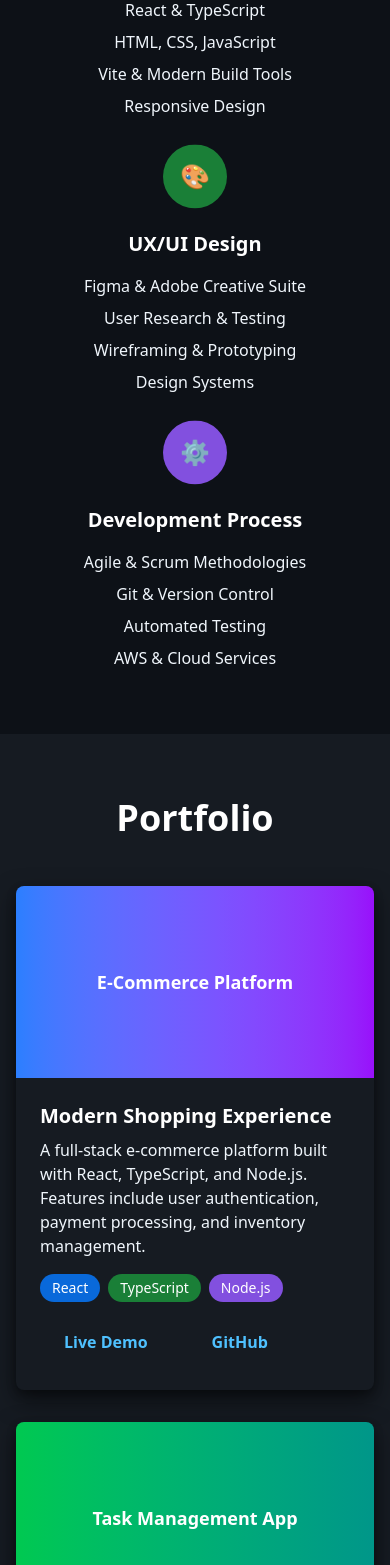
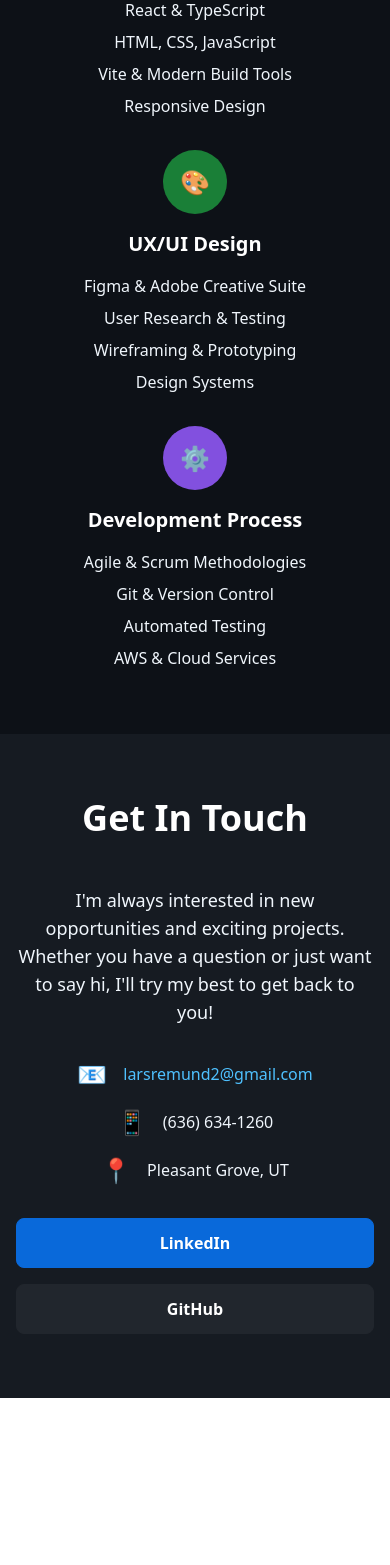
Before and after one commit to laremund/portfolio, a React (Vite) app: page / in a window 390 px wide. Shown: the part 3632-5197 px from the top of the page. After the commit the page ends 5030 px from the top, so only its background shows below. Built offline with nearby package versions, Linux system fonts and the light colour scheme.

Commit message:
feat(App): remove unused features

```diff
--- a/src/App.css
+++ b/src/App.css
@@ -53,25 +53,6 @@ textarea:focus {
   background-clip: text;
 }
 
-/* Animation for skill icons */
-@keyframes float {
-  0%, 100% { transform: translateY(0px); }
-  50% { transform: translateY(-10px); }
-}
-
-.skill-icon {
-  animation: float 3s ease-in-out infinite;
-}
-
-.skill-icon:nth-child(2) {
-  animation-delay: 0.5s;
-}
-
-.skill-icon:nth-child(3) {
-  animation-delay: 1s;
-}
-
-
 /* Mobile menu styles */
 @media (max-width: 768px) {
   .mobile-menu {
--- a/src/App.tsx
+++ b/src/App.tsx
@@ -1,8 +1,8 @@
 import './App.css'
 import ExperienceCard from './components/ExperienceCard/ExperienceCard'
 import { experienceData } from './components/ExperienceCard/experience'
-import PortfolioCard from './components/PortfolioCard/PortfolioCard'
-import { portfolioData } from './components/PortfolioCard/portfolio'
+// import PortfolioCard from './components/PortfolioCard/PortfolioCard'
+// import { portfolioData } from './components/PortfolioCard/portfolio'
 import Button from './components/Button/Button'
 import SkillChip from './components/SkillChip/SkillChip'
 
@@ -18,7 +18,7 @@ function App() {
               <a href="#about" className="transition-colors" style={{color: '#cccccc'}} onMouseEnter={(e) => (e.target as HTMLElement).style.color = '#ffffff'} onMouseLeave={(e) => (e.target as HTMLElement).style.color = '#cccccc'}>About</a>
               <a href="#experience" className="transition-colors" style={{color: '#cccccc'}} onMouseEnter={(e) => (e.target as HTMLElement).style.color = '#ffffff'} onMouseLeave={(e) => (e.target as HTMLElement).style.color = '#cccccc'}>Experience</a>
               <a href="#skills" className="transition-colors" style={{color: '#cccccc'}} onMouseEnter={(e) => (e.target as HTMLElement).style.color = '#ffffff'} onMouseLeave={(e) => (e.target as HTMLElement).style.color = '#cccccc'}>Skills</a>
-              <a href="#portfolio" className="transition-colors" style={{color: '#cccccc'}} onMouseEnter={(e) => (e.target as HTMLElement).style.color = '#ffffff'} onMouseLeave={(e) => (e.target as HTMLElement).style.color = '#cccccc'}>Portfolio</a>
+              {/* <a href="#portfolio" className="transition-colors" style={{color: '#cccccc'}} onMouseEnter={(e) => (e.target as HTMLElement).style.color = '#ffffff'} onMouseLeave={(e) => (e.target as HTMLElement).style.color = '#cccccc'}>Portfolio</a> */}
               <a href="#contact" className="transition-colors" style={{color: '#cccccc'}} onMouseEnter={(e) => (e.target as HTMLElement).style.color = '#ffffff'} onMouseLeave={(e) => (e.target as HTMLElement).style.color = '#cccccc'}>Contact</a>
             </div>
             <button className="md:hidden transition-colors" style={{color: '#cccccc'}} onMouseEnter={(e) => (e.target as HTMLElement).style.color = '#ffffff'} onMouseLeave={(e) => (e.target as HTMLElement).style.color = '#cccccc'}>
@@ -156,7 +156,7 @@ function App() {
       </section>
 
       {/* Portfolio Section */}
-      <section id="portfolio" className="py-16" style={{backgroundColor: '#161b22'}}>
+      {/* <section id="portfolio" className="py-16" style={{backgroundColor: '#161b22'}}>
         <div className="max-w-6xl mx-auto px-4 sm:px-6 lg:px-8">
           <h2 className="text-4xl font-bold text-center mb-12" style={{color: '#ffffff'}}>Portfolio</h2>
           <div className="grid md:grid-cols-2 lg:grid-cols-3 gap-8">
@@ -173,72 +173,40 @@ function App() {
             ))}
           </div>
         </div>
-      </section>
+      </section> */}
 
       {/* Contact Section */}
-      <section id="contact" className="py-16" style={{backgroundColor: '#0d1117'}}>
+      <section id="contact" className="py-16" style={{backgroundColor: '#161b22'}}>
         <div className="max-w-6xl mx-auto px-4 sm:px-6 lg:px-8">
           <h2 className="text-4xl font-bold text-center mb-12" style={{color: '#ffffff'}}>Get In Touch</h2>
-          <div className="grid md:grid-cols-2 gap-12">
-            <div>
-              <h3 className="text-2xl font-semibold mb-6" style={{color: '#ffffff'}}>Let's Connect</h3>
+          <div className="max-w-2xl mx-auto text-center">
             <p className="text-lg mb-8" style={{color: '#f0f6fc'}}>
               I'm always interested in new opportunities and exciting projects.
               Whether you have a question or just want to say hi, I'll try my best to get back to you!
             </p>
-              <div className="space-y-4">
-                <div className="flex items-center">
+            <div className="space-y-4 mb-8">
+              <div className="flex items-center justify-center">
                 <span className="text-2xl mr-4">📧</span>
                 <a href="mailto:larsremund2@gmail.com" className="transition-colors" style={{color: '#4fc1ff'}} onMouseEnter={(e) => (e.target as HTMLElement).style.color = '#6bb6ff'} onMouseLeave={(e) => (e.target as HTMLElement).style.color = '#4fc1ff'}>
                   larsremund2@gmail.com
                 </a>
               </div>
-                <div className="flex items-center">
+              <div className="flex items-center justify-center">
                 <span className="text-2xl mr-4">📱</span>
                 <span style={{color: '#f0f6fc'}}>(636) 634-1260</span>
               </div>
-                <div className="flex items-center">
+              <div className="flex items-center justify-center">
                 <span className="text-2xl mr-4">📍</span>
                 <span style={{color: '#f0f6fc'}}>Pleasant Grove, UT</span>
               </div>
             </div>
-              <div className="flex space-x-4 mt-8">
+            <div className="flex flex-col sm:flex-row gap-4 justify-center">
               <Button href="https://www.linkedin.com/in/lars-remund-347a10213/" target="_blank" rel="noopener noreferrer" variant="primary">
                 LinkedIn
               </Button>
               <Button href="https://github.com/laremund" target="_blank" rel="noopener noreferrer" variant="secondary">
                 GitHub
               </Button>
-              </div>
-            </div>
-            <div className="rounded-lg p-8" style={{backgroundColor: '#161b22'}}>
-              <h4 className="text-xl font-semibold mb-6" style={{color: '#ffffff'}}>Quick Message</h4>
-              <form className="space-y-4">
-                <div>
-                  <input type="text" placeholder="Your Name"
-                         className="w-full px-4 py-3 rounded-lg focus:outline-none focus:ring-2"
-                         style={{backgroundColor: '#21262d', border: '1px solid #21262d', color: '#f0f6fc'}}
-                         onFocus={(e) => (e.target as HTMLInputElement).style.borderColor = '#0969da'}
-                         onBlur={(e) => (e.target as HTMLInputElement).style.borderColor = '#21262d'} />
-                </div>
-                <div>
-                  <input type="email" placeholder="Your Email"
-                         className="w-full px-4 py-3 rounded-lg focus:outline-none focus:ring-2"
-                         style={{backgroundColor: '#21262d', border: '1px solid #21262d', color: '#f0f6fc'}}
-                         onFocus={(e) => (e.target as HTMLInputElement).style.borderColor = '#0969da'}
-                         onBlur={(e) => (e.target as HTMLInputElement).style.borderColor = '#21262d'} />
-                </div>
-                <div>
-                  <textarea rows={4} placeholder="Your Message"
-                            className="w-full px-4 py-3 rounded-lg focus:outline-none focus:ring-2"
-                            style={{backgroundColor: '#21262d', border: '1px solid #21262d', color: '#f0f6fc'}}
-                            onFocus={(e) => (e.target as HTMLTextAreaElement).style.borderColor = '#0969da'}
-                            onBlur={(e) => (e.target as HTMLTextAreaElement).style.borderColor = '#21262d'}></textarea>
-                </div>
-                <Button type="submit" variant="primary" className="w-full">
-                  Send Message
-                </Button>
-              </form>
             </div>
           </div>
         </div>
```
Lines whose indentation alone changed are shown as unchanged.
